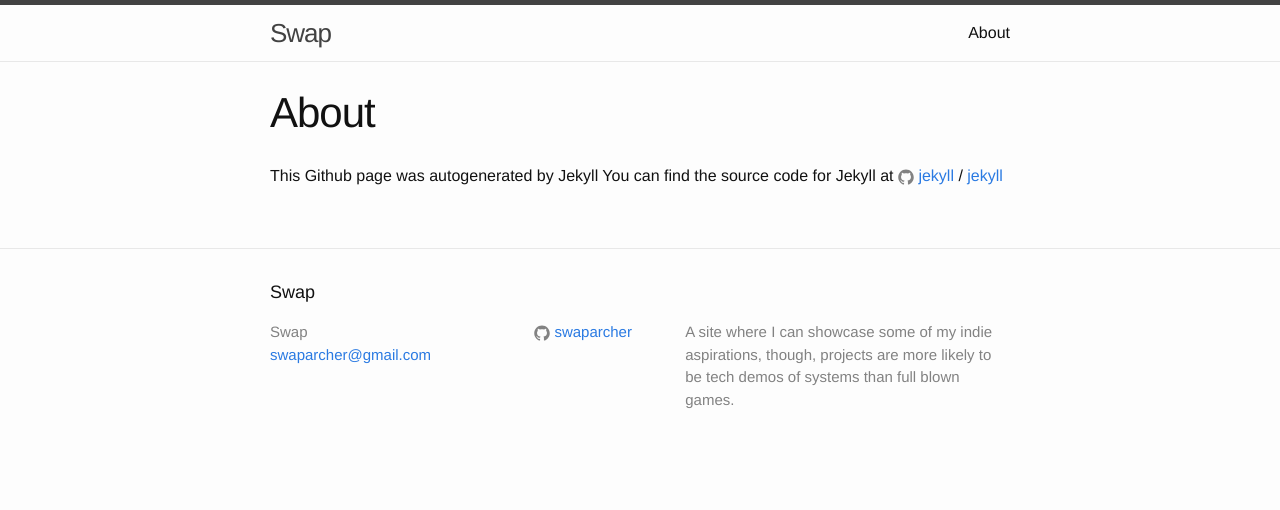
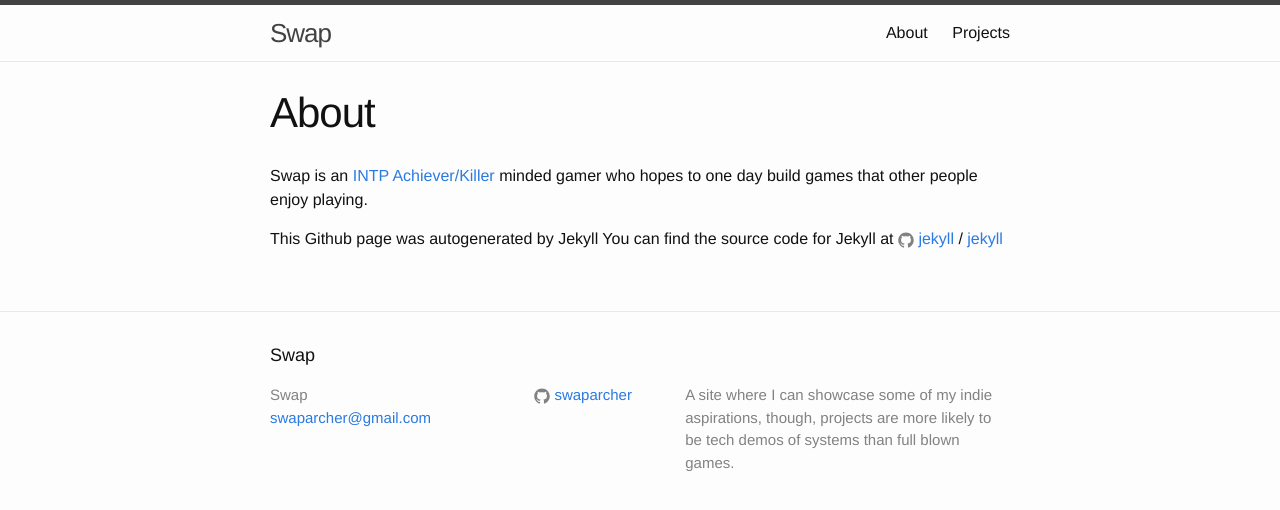
Before and after one commit to swap-home/swap-nizhang.github.io, a Jekyll site: the page built from about.md, in a window 1280 px wide. Shown: the top 510 px of the page. Built offline with Jekyll 4.4.1, drawn with Linux system fonts in a browser that asks for light colours.

```diff
--- a/_config.yml
+++ b/_config.yml
@@ -15,6 +15,8 @@ baseurl: "" # the subpath of your site, e.g. /blog
 url: "http://yourdomain.com" # the base hostname & protocol for your site
 twitter_username:
 github_username:  swaparcher
-
+categories: [projects]
+gems:
+  - jekyll-sitemap
 # Build settings
 markdown: kramdown
--- a/_includes/header.html
+++ b/_includes/header.html
@@ -15,7 +15,7 @@
 
       <div class="trigger">
         {% for my_page in site.pages %}
-          {% if my_page.title %}
+          {% if my_page.categories contains 'header' %}
           <a class="page-link" href="{{ my_page.url | prepend: site.baseurl }}">{{ my_page.title }}</a>
           {% endif %}
         {% endfor %}
--- a/_posts/2016-04-07-welcome-to-jekyll.markdown
+++ b/_posts/2016-04-07-welcome-to-jekyll.markdown
@@ -2,7 +2,7 @@
 layout: post
 title:  "Hello Jekyll!"
 date:   2016-04-07 03:58:01 -0400
-categories: jekyll update
+tags: jekyll update
 ---
 
 With github hosting, and jekyll generating the layouts for the site, it was pretty easy to get ruby and bundler installed on even my Windows machine to get jekyll to build a blog.
--- a/_sass/_layout.scss
+++ b/_sass/_layout.scss
@@ -194,6 +194,24 @@
     font-size: 24px;
 }
 
+.project-list {
+    margin-left: 0;
+    list-style: none;
+
+    > li {
+        margin-bottom: $spacing-unit;
+    }
+}
+
+.project-meta {
+    font-size: $small-font-size;
+    color: $grey-color;
+}
+
+.project-link {
+    display: block;
+    font-size: 24px;
+}
 
 
 /**
@@ -240,3 +258,48 @@
         }
     }
 }
+
+/**
+ * Projects
+ */
+.project-header {
+    margin-bottom: $spacing-unit;
+}
+
+.project-title {
+    font-size: 42px;
+    letter-spacing: -1px;
+    line-height: 1;
+
+    @include media-query($on-laptop) {
+        font-size: 36px;
+    }
+}
+
+.project-content {
+    margin-bottom: $spacing-unit;
+
+    h2 {
+        font-size: 32px;
+
+        @include media-query($on-laptop) {
+            font-size: 28px;
+        }
+    }
+
+    h3 {
+        font-size: 26px;
+
+        @include media-query($on-laptop) {
+            font-size: 22px;
+        }
+    }
+
+    h4 {
+        font-size: 20px;
+
+        @include media-query($on-laptop) {
+            font-size: 18px;
+        }
+    }
+}
--- a/about.md
+++ b/about.md
@@ -2,7 +2,11 @@
 layout: page
 title: About
 permalink: /about/
+categories: header
 ---
+
+Swap is an [INTP](https://en.wikipedia.org/wiki/INTP) [Achiever/Killer](https://en.wikipedia.org/wiki/Bartle_Test) minded gamer
+who hopes to one day build games that other people enjoy playing.
 
 This Github page was autogenerated by Jekyll
 You can find the source code for Jekyll at
```
Also changed, not shown: _drafts/why-i-believe-in-games.markdown (added, +19 -0 lines), index.html (+13 -1 lines), projects/index.html (added, +21 -0 lines), projects/selection-and-movement-in-zero-gravity.markdown (added, +39 -0 lines), projects/tile-based-dungeon-generation.markdown (added, +59 -0 lines), img/screenshots/TileGen.jpg (added), 3 other files.
